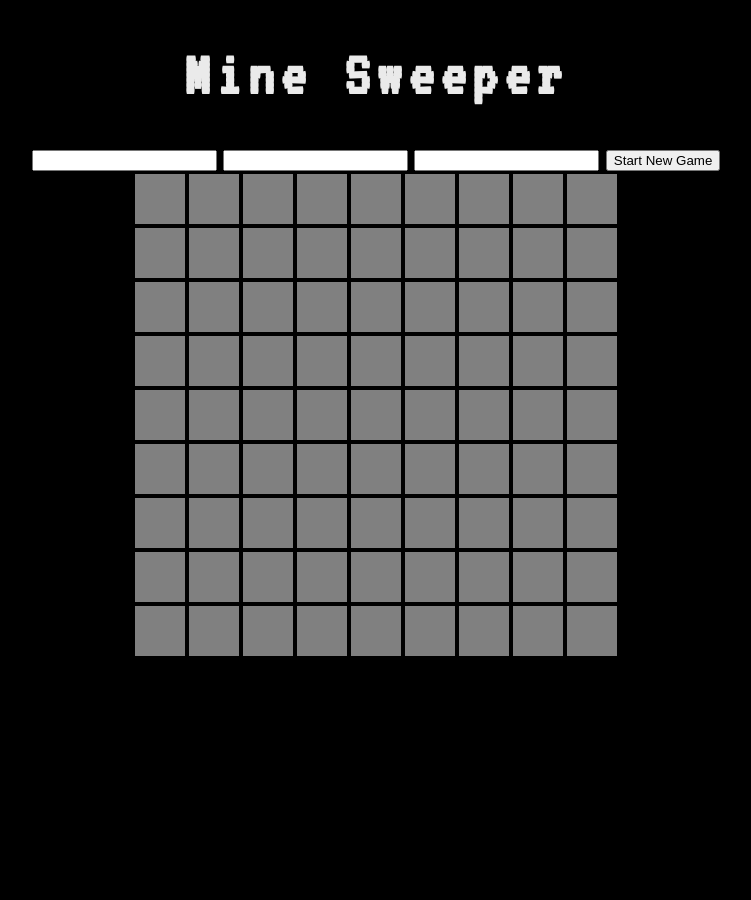
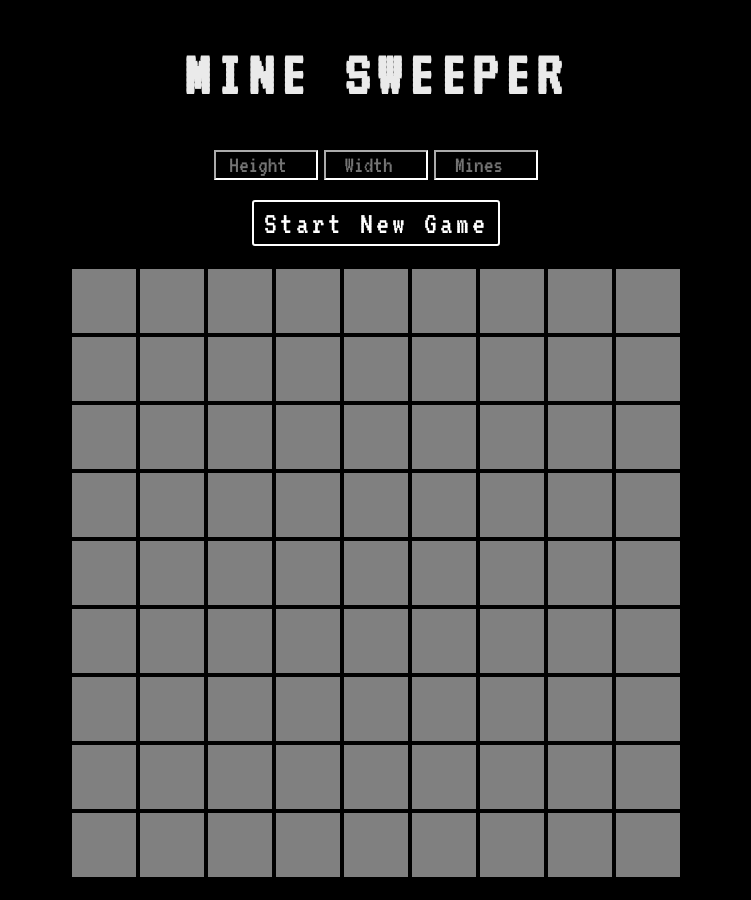
Before and after one commit to A3P/MineSweeper, a plain HTML site: page index.html in a window 1280 px wide. Both pictures are taken after a click on the button "Start New Game". Shown: the whole page, without its empty margins (264-1015 px from the left). Before the commit the page ends 800 px from the top, so only its background shows below. Drawn offline with Linux system fonts and the light colour scheme.

Commit message:
Polished up with user input and transitions

```diff
--- a/assets/script.js
+++ b/assets/script.js
@@ -1,12 +1,7 @@
 //A javascript implementation of Mine Sweeper
-//By Amir Afshar
-
 
 document.addEventListener("DOMContentLoaded", function() {
     board = document.getElementById("board");
-    totalRows = 9;
-    tilesPerRow = 9;
-    totalMines = 10;
     clickedClass = 'clicked';
     countClass = 'count';
 
@@ -19,12 +14,9 @@ document.addEventListener("DOMContentLoaded", function() {
     mine.src = 'assets/mine.png';
     mine.alt = 'mine';
 
-    document.querySelector('button').addEventListener("click", startGame);
+    button = document.querySelector('button');
+    button.addEventListener("click", startGame);
 });
-
-
-
-
 
 
 
@@ -35,18 +27,31 @@ document.addEventListener("DOMContentLoaded", function() {
 function startGame() {
 
     //Array content is reset at the start of every game
+    button.textContent = "Start New Game";
+    gameOver = false;
     rowsArray = [];
     board.innerHTML = '';
 
-    // totalRows = parseInt(document.getElementById('height').value);
-    // tilesPerRow = parseInt(document.getElementById('width').value);
-    // totalMines = parseInt(document.getElementById('mines').value);
+    //Checks to see if all the board parameters are within bounds
+    //If not a number or out of bounds a default value will be provided
+    totalRows = parseInt(document.getElementById('height').value);
+    if (isNaN(totalRows) ||totalRows < 1 || totalRows > 99)
+        totalRows = 9;
 
+    tilesPerRow = parseInt(document.getElementById('width').value);
+    if (isNaN(tilesPerRow) || tilesPerRow < 1 || tilesPerRow > 99)
+        tilesPerRow = 9;
+
+    totalMines = parseInt(document.getElementById('mines').value);
+    if (isNaN(totalMines) || totalMines < 1 || totalMines >= tilesPerRow*totalRows) {
+        totalMines = Math.floor(tilesPerRow * totalRows / 10);
+    }
+
+    remainingTiles = (tilesPerRow * totalRows) - totalMines;
 
     for (var i = 0; i < totalRows; i++)
         new Row();
 
-    console.log(rowsArray);
     addMines();
 }
 
@@ -68,6 +73,7 @@ function Tile(row) {
 
     var tile = this;
     this.element = document.createElement('td');
+    this.element.classList.add("fadeInDown")
     row.element.appendChild(this.element);
     // the number of mines adjacent to this tile
     this.adjacentMines = 0;
@@ -75,7 +81,7 @@ function Tile(row) {
     this.clicked = false;
     //Add the tile to an array of that row
     row.tilesArray.push(this);
-    this.row = row
+    this.row = row;
     this.index = row.tilesArray.length - 1;
     this.rowIndex = rowsArray.length -1;
 
@@ -96,20 +102,30 @@ function Tile(row) {
 
     this.click = function (event) {
         // Clicked tiles will not listen for flag or click events
+        if (!gameOver) {
             tile.element.removeEventListener('contextmenu', tile.flag);
             tile.element.removeEventListener('click', tile.click);
             tile.clicked = true;
 
             if (tile.mine) {
-            //alert("boom");
                 tile.element.className = 'mine'
                 tile.element.appendChild(mine.cloneNode());
+                gameOver = true;
+                button.textContent = "Game Over";
             } else if (tile.adjacentMines == 0) {
                 tile.element.className = clickedClass;
+                remainingTiles--;
                 clickAdjacentTiles(tile);
             } else {
                 tile.element.className = clickedClass + ' ' + countClass + tile.adjacentMines.toString();
                 tile.element.textContent = tile.adjacentMines.toString();
+                remainingTiles--;
+            }
+
+            if (remainingTiles === 0) {
+                button.textContent = "You Win";
+                gameOver = true;
+            }
         }
     }
 
@@ -163,17 +179,12 @@ function addMines() {
     var tile;
 
     while(minesLeft != 0) {
-        //testing
-        console.log(tile);
-
         //Randomly places mines in tiles that do not already have a mine
         tile = rowsArray[Math.floor(Math.random() * totalRows)].tilesArray[Math.floor(Math.random() * tilesPerRow)];
         if(!tile.mine) {
             tile.mine = true;
             minesLeft--;
             tile.proximityCount();
-            //testing purposes
-            //tile.element.className = "mine";
         }
     }
 }
--- a/assets/style.css
+++ b/assets/style.css
@@ -8,18 +8,15 @@ h1 {
     font-size: 4em;
     color: #eaeaea;
     letter-spacing: 0.1em;
+    text-transform: uppercase;
 }
 
 
 table {
     /*border-spacing: 0px;*/
     table-layout: fixed;
-    width: 50px;
-    max-width: 50px;
-    height: 50px;
-    max-height: 50px;
     font-weight: bold;
-    margin: 0 auto;
+    margin: 20px auto;
     font-size: 2em;
 }
 
@@ -29,19 +26,38 @@ tr {
 
 td {
     table-layout: fixed;
-    height: 50px;
-    max-height: 50px;
-    width: 50px;
-    max-width: 50px;
+    height: 2em;
+    max-height: 2em;
+    width: 2em;
+    max-width: 2em;
     border: 1px solid black;
     margin: 0;
     padding: 0;
     text-align: center;
     background-color: #808080;
-
     overflow: hidden;
 }
 
+.fadeInDown {
+    opacity: 0;
+    animation-name: fadeInDown;
+    webkit-animation-name: fadeinDown;
+    animation-duration: 1s;
+    webkit-animation-duration: 1s;
+    animation-fill-mode: both;
+    webkit-animation-fill-mode: both;
+}
+
+@keyframes fadeInDown {
+    0% {
+        transform: translate3d(0, 20px, 0);
+    }
+
+    100% {
+        transform: translate3d(0,0,0);
+        opacity: 1;
+    }
+}
 /* All table cells that are hovered over and do not have a mine or clicked class*/
 td:hover:not(.mine):not(.clicked) {
     background-color: #969696;
@@ -56,6 +72,37 @@ img {
     width: 1em;
     height: 1em;
 }
+
+input {
+    background-color: black;
+    color: white;
+    font: inherit;
+    text-align: center;
+    border-color: white;
+    font-size: 1.5em;
+    width: 4em;
+}
+
+button {
+    display: block;
+    margin: 20px auto;
+    padding: 5px 10px;
+    font: inherit;
+    color: white;
+    font-size: 2em;
+    background-color: black;
+    border: solid white 2px;
+    border-radius: 3px;
+    letter-spacing: 0.1em;
+    transition: all 0.5s ease;
+
+}
+
+
+button:hover {
+    border: solid #525151 2px;
+}
+
 
 .clicked {
     background-color: #eaeaea;
@@ -78,17 +125,17 @@ img {
 }
 
 .count5 {
-    color: ;
+    color: #2E0F2E;
 }
 
 .count6 {
-    color: ;
+    color: #1F1330;
 }
 
 .count7 {
-    color: ;
+    color: #474317 ;
 }
 
 .count8 {
-    color: ;
+    color: #3C4416;
 }
--- a/index.html
+++ b/index.html
@@ -1,16 +1,17 @@
-<!doctype html>
-<html>
+<!DOCTYPE html>
+<html lang="en">
     <head>
+        <meta charset="utf-8">
         <title>MineSweeper</title>
         <link href="https://fonts.googleapis.com/css?family=VT323" rel="stylesheet">
         <script src="assets/script.js"></script>
         <link href="assets/style.css" rel="stylesheet">
     </head>
     <body>
-        <h1>Mine Sweeper</h1>
-        <input id="height">
-        <input id="width">
-        <input id="mines">
+        <h1>mine sweeper</h1>
+        <input id="height" placeholder="Height" type="number" min="1" max="99" maxlength="2">
+        <input id="width"  placeholder="Width" type="number" min="1" max="99" maxlength="2">
+        <input id="mines" placeholder="Mines" type="number" min="1" max="99" maxlength="2">
         <button id="startNewGame">Start New Game</button>
         <table id="board">
         </table>
```
Lines whose indentation alone changed are shown as unchanged.
